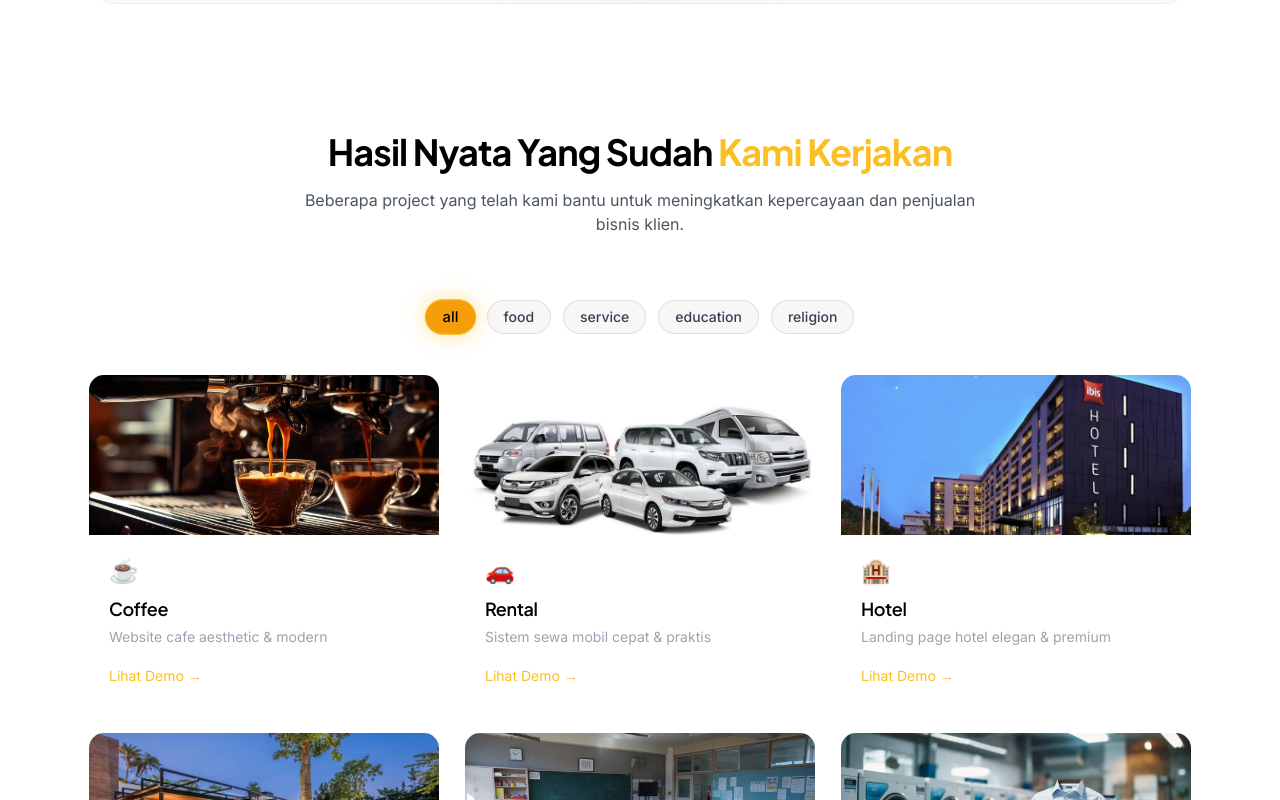
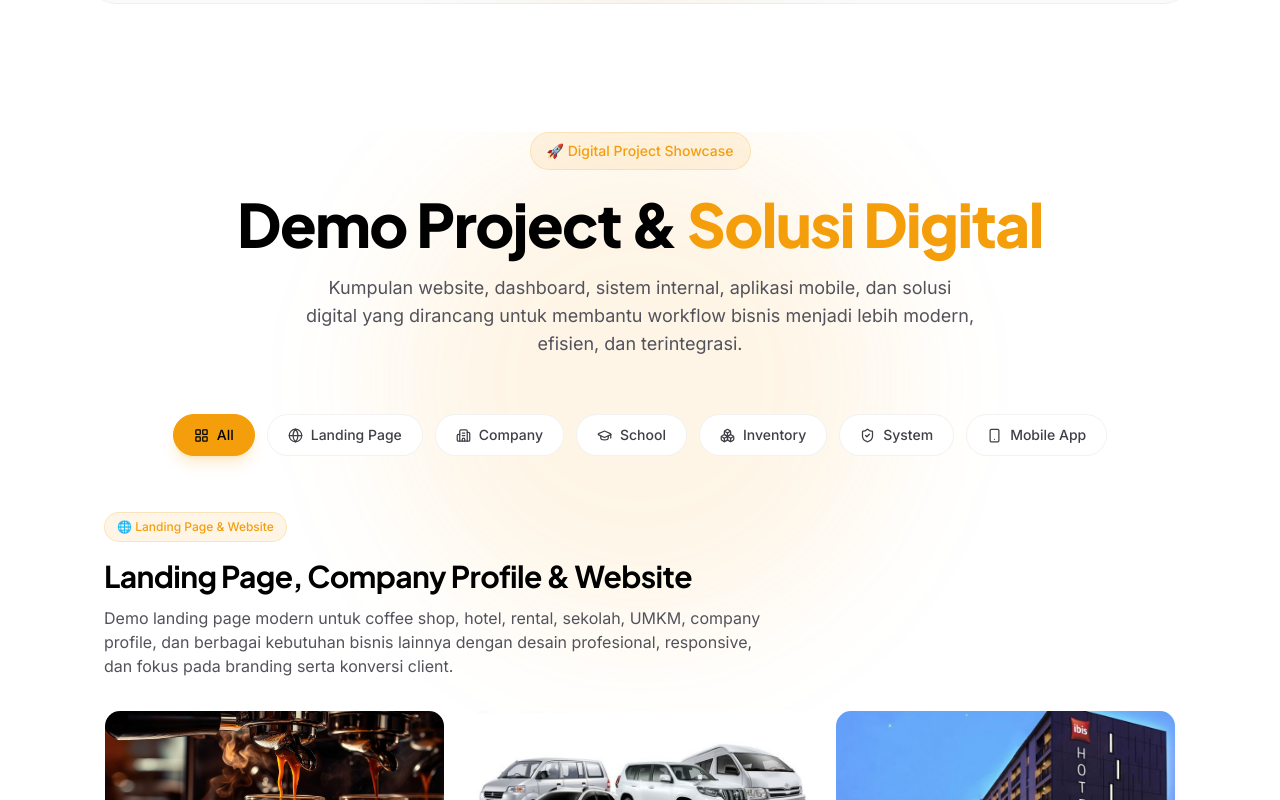
Before and after one commit to kustoro2026-oss/porto-fahri, a React (Vite) app: page / in a window 1280 px wide. Shown: the part 3640-4440 px from the top of the page. Built offline with nearby package versions, Linux system fonts and the light colour scheme.

Commit message:
demoSection update kategori

```diff
--- a/package.json
+++ b/package.json
@@ -12,6 +12,7 @@
   "dependencies": {
     "framer-motion": "^12.38.0",
     "gsap": "^3.14.2",
+    "lucide-react": "^1.14.0",
     "react": "^19.2.4",
     "react-dom": "^19.2.4",
     "react-router-dom": "^7.13.1"
--- a/src/components/home/DemoSection.jsx
+++ b/src/components/home/DemoSection.jsx
@@ -1,44 +1,253 @@
 import DemoCard from "../cards/DemoCard";
+import {
+  LayoutGrid,
+  Building2,
+  GraduationCap,
+  Boxes,
+  Smartphone,
+  ShieldCheck,
+  Globe,
+  PlayCircle,
+  ArrowRight,
+} from "lucide-react";
 
 export default function DemoSection({ filter, setFilter, filtered }) {
+  // CATEGORY
+  const categories = [
+    { label: "all", icon: LayoutGrid },
+    { label: "landing page", icon: Globe },
+    { label: "company", icon: Building2 },
+    { label: "school", icon: GraduationCap },
+    { label: "inventory", icon: Boxes },
+    { label: "system", icon: ShieldCheck },
+    { label: "mobile app", icon: Smartphone },
+  ];
+
+  // MOBILE DEMO
+  const mobileApps = [
+    {
+      title: "Attendance App",
+      image:
+        "https://images.unsplash.com/photo-1516321318423-f06f85e504b3?q=80&w=1200&auto=format&fit=crop",
+      desc: "QR attendance & realtime monitoring.",
+    },
+    {
+      title: "Warehouse Mobile",
+      image:
+        "https://images.unsplash.com/photo-1556740749-887f6717d7e4?q=80&w=1200&auto=format&fit=crop",
+      desc: "Inventory & barcode scanning system.",
+    },
+    {
+      title: "POS Mobile",
+      image:
+        "https://images.unsplash.com/photo-1520607162513-77705c0f0d4a?q=80&w=1200&auto=format&fit=crop",
+      desc: "Mobile cashier app for UMKM business.",
+    },
+  ];
+
+  // FILTER LANDING PAGE
+  const landingPageProjects = filtered.filter(
+    (item) => item.category === "landing page" || item.category === "website",
+  );
+
   return (
-    <>
+    <section className="relative mb-24 md:mb-32 overflow-hidden">
+      {/* BACKGROUND GLOW */}
+      <div className="absolute top-0 left-1/2 -translate-x-1/2 w-[280px] md:w-[500px] h-[280px] md:h-[500px] bg-amber-500/10 blur-3xl rounded-full pointer-events-none" />
+
       {/* HEADER */}
-      <div id="demo" className="text-center mb-16 mt-10">
-        <h2 className="text-2xl md:text-4xl font-heading font-bold tracking-tight leading-snug max-w-2xl mx-auto text-black dark:text-white">
-          Hasil Nyata Yang Sudah{" "}
-          <span className="text-amber-400">Kami Kerjakan</span>
+      <div id="demo" className="relative max-w-4xl mx-auto text-center px-4">
+        {/* BADGE */}
+        <div className="inline-flex items-center gap-2 px-4 py-2 rounded-full border border-amber-500/20 bg-amber-500/10 text-amber-500 text-xs md:text-sm font-medium">
+          🚀 Digital Project Showcase
+        </div>
+
+        {/* TITLE */}
+        <h2 className="mt-6 text-3xl sm:text-4xl md:text-6xl font-black tracking-tight leading-[1.05] text-black dark:text-white">
+          Demo Project &<span className="text-amber-500"> Solusi Digital</span>
         </h2>
 
-        <p className="text-gray-600 dark:text-gray-400 mt-4 max-w-2xl mx-auto text-sm md:text-base">
-          Beberapa project yang telah kami bantu untuk meningkatkan kepercayaan
-          dan penjualan bisnis klien.
+        {/* DESCRIPTION */}
+        <p className="mt-5 max-w-2xl mx-auto text-sm sm:text-base md:text-lg leading-relaxed text-zinc-600 dark:text-zinc-400">
+          Kumpulan website, dashboard, sistem internal, aplikasi mobile, dan
+          solusi digital yang dirancang untuk membantu workflow bisnis menjadi
+          lebih modern, efisien, dan terintegrasi.
         </p>
       </div>
 
       {/* FILTER */}
-      <div className="flex flex-wrap justify-center gap-3 mb-10">
-        {["all", "food", "service", "education", "religion"].map((cat) => (
-          <button
-            key={cat}
-            onClick={() => setFilter(cat)}
-            className={`px-4 py-1.5 rounded-full text-xs md:text-sm font-medium transition-all duration-300 border ${
-              filter === cat
-                ? "bg-amber-500 text-black border-amber-400 shadow-[0_0_20px_rgba(255,180,0,0.4)] scale-105"
-                : "bg-black/[0.03] dark:bg-white/10 text-gray-700 dark:text-gray-300 border-black/10 dark:border-white/10 hover:bg-black/[0.06] dark:hover:bg-white/20 hover:text-black dark:hover:text-white hover:scale-105"
-            }`}
-          >
-            {cat}
-          </button>
-        ))}
+      <div className="relative mt-10 md:mt-14 px-4">
+        <div className="flex flex-wrap items-center justify-center gap-2 md:gap-3">
+          {categories.map((cat) => {
+            const Icon = cat.icon;
+
+            return (
+              <button
+                key={cat.label}
+                onClick={() => setFilter(cat.label)}
+                className={`
+                  flex items-center gap-2
+                  px-4 md:px-5
+                  py-2.5
+                  rounded-full
+                  text-xs md:text-sm
+                  font-medium
+                  border
+                  transition-all duration-300
+
+                  ${
+                    filter === cat.label
+                      ? "bg-amber-500 border-amber-500 text-black shadow-lg shadow-amber-500/20"
+                      : "bg-white dark:bg-white/[0.03] border-black/5 dark:border-white/10 text-zinc-700 dark:text-zinc-300 hover:border-amber-500/30 hover:bg-black/[0.02] dark:hover:bg-white/[0.05]"
+                  }
+                `}
+              >
+                <Icon size={15} />
+
+                <span className="capitalize">{cat.label}</span>
+              </button>
+            );
+          })}
+        </div>
       </div>
 
-      {/* GRID */}
-      <div className="grid grid-cols-1 sm:grid-cols-2 lg:grid-cols-3 gap-6">
-        {filtered.map((demo, i) => (
-          <DemoCard key={i} demo={demo} index={i} />
-        ))}
+      {/* LANDING PAGE SECTION */}
+      {filter !== "mobile app" && (
+        <div className="relative mt-12 md:mt-14 px-4">
+          {/* HEADER */}
+          <div className="mb-6 md:mb-8">
+            {/* BADGE */}
+            <div className="inline-flex items-center gap-2 px-3 py-1.5 rounded-full border border-amber-500/20 bg-amber-500/10 text-amber-500 text-xs font-medium">
+              🌐 Landing Page & Website
+            </div>
+
+            {/* TITLE */}
+            <h3 className="mt-4 text-2xl md:text-3xl font-bold text-black dark:text-white leading-tight">
+              Landing Page, Company Profile & Website
+            </h3>
+
+            {/* DESCRIPTION */}
+            <p className="mt-3 max-w-2xl text-sm md:text-base leading-relaxed text-zinc-600 dark:text-zinc-400">
+              Demo landing page modern untuk coffee shop, hotel, rental,
+              sekolah, UMKM, company profile, dan berbagai kebutuhan bisnis
+              lainnya dengan desain profesional, responsive, dan fokus pada
+              branding serta konversi client.
+            </p>
+          </div>
+
+          {/* GRID */}
+          <div className="grid grid-cols-1 sm:grid-cols-2 xl:grid-cols-3 gap-5 md:gap-6">
+            {landingPageProjects.map((demo, i) => (
+              <DemoCard key={demo.id || i} demo={demo} index={i} />
+            ))}
+          </div>
+        </div>
+      )}
+
+      {/* MOBILE APP SECTION */}
+      {(filter === "all" || filter === "mobile app") && (
+        <div className="relative mt-14 md:mt-16 px-4">
+          {/* HEADER */}
+          <div className="mb-6 md:mb-8">
+            <div className="inline-flex items-center gap-2 px-3 py-1.5 rounded-full border border-amber-500/20 bg-amber-500/10 text-amber-500 text-xs font-medium">
+              📱 Mobile Application
+            </div>
+
+            <h3 className="mt-4 text-2xl md:text-3xl font-bold text-black dark:text-white leading-tight">
+              Mobile App & PWA Preview
+            </h3>
+
+            <p className="mt-3 max-w-2xl text-sm md:text-base leading-relaxed text-zinc-600 dark:text-zinc-400">
+              Demo aplikasi mobile dan Progressive Web App (PWA) yang dapat
+              digunakan untuk absensi, inventory, barcode scanning, monitoring,
+              dan kebutuhan operasional bisnis langsung dari perangkat mobile.
+            </p>
+          </div>
+
+          {/* MOBILE GRID */}
+          <div className="grid grid-cols-1 sm:grid-cols-2 xl:grid-cols-3 gap-5">
+            {mobileApps.map((app, index) => (
+              <div
+                key={index}
+                className="group relative overflow-hidden rounded-[24px] border border-black/5 dark:border-white/10 bg-white dark:bg-white/[0.03]"
+              >
+                {/* IMAGE */}
+                <div className="relative aspect-[4/5] overflow-hidden">
+                  <img
+                    src={app.image}
+                    alt={app.title}
+                    className="w-full h-full object-cover transition-transform duration-500 group-hover:scale-105"
+                  />
+
+                  {/* OVERLAY */}
+                  <div className="absolute inset-0 bg-gradient-to-t from-black/80 via-black/20 to-transparent" />
+
+                  {/* PLAY BUTTON */}
+                  <div className="absolute inset-0 flex items-center justify-center">
+                    <button className="w-14 h-14 rounded-full bg-white/90 flex items-center justify-center hover:scale-110 transition-all duration-300">
+                      <PlayCircle size={24} className="text-black ml-1" />
+                    </button>
+                  </div>
+
+                  {/* CONTENT */}
+                  <div className="absolute bottom-0 left-0 right-0 p-4 md:p-5">
+                    {/* BADGE */}
+                    <div className="inline-flex items-center gap-2 px-3 py-1 rounded-full bg-amber-500 text-black text-[11px] font-semibold">
+                      PWA READY
+                    </div>
+
+                    {/* TITLE */}
+                    <h4 className="mt-3 text-lg font-bold text-white">
+                      {app.title}
+                    </h4>
+
+                    {/* DESC */}
+                    <p className="mt-1 text-sm text-zinc-300 leading-relaxed">
+                      {app.desc}
+                    </p>
+
+                    {/* BUTTON */}
+                    <button className="mt-4 inline-flex items-center gap-2 text-sm font-medium text-amber-400 hover:text-amber-300 transition-colors">
+                      Watch Demo
+                      <ArrowRight size={16} />
+                    </button>
+                  </div>
+                </div>
+              </div>
+            ))}
+          </div>
+        </div>
+      )}
+
+      {/* EMPTY */}
+      {landingPageProjects.length === 0 && filter !== "mobile app" && (
+        <div className="mt-10 px-4">
+          <div className="rounded-[24px] border border-dashed border-black/10 dark:border-white/10 bg-black/[0.02] dark:bg-white/[0.03] px-6 py-12 text-center">
+            <div className="text-4xl">🚀</div>
+
+            <h3 className="mt-4 text-lg md:text-xl font-semibold text-black dark:text-white">
+              Project Akan Segera Ditambahkan
+            </h3>
+
+            <p className="mt-3 max-w-lg mx-auto text-sm md:text-base leading-relaxed text-zinc-600 dark:text-zinc-400">
+              Saat ini kategori ini masih dalam tahap pengembangan dan akan
+              segera tersedia untuk demo client.
+            </p>
+          </div>
+        </div>
+      )}
+
+      {/* FOOTER TEXT */}
+      <div className="relative mt-16 md:mt-20 max-w-2xl mx-auto text-center px-4">
+        <p className="text-sm md:text-base leading-relaxed text-zinc-600 dark:text-zinc-400">
+          Setiap sistem dirancang dengan pendekatan berbeda sesuai kebutuhan
+          bisnis, efisiensi workflow, dan identitas brand perusahaan.
+        </p>
+
+        <div className="mt-8 flex justify-center">
+          <div className="w-24 h-px bg-gradient-to-r from-transparent via-amber-500/40 to-transparent" />
+        </div>
       </div>
-    </>
+    </section>
   );
 }
--- a/src/constants/demos.js
+++ b/src/constants/demos.js
@@ -12,7 +12,7 @@ export const demos = [
     path: "/coffee",
     desc: "Website cafe aesthetic & modern",
     icon: "☕",
-    category: "food",
+    category: "landing page",
     image: coffeeImg,
   },
   {
@@ -20,7 +20,7 @@ export const demos = [
     path: "/rental",
     desc: "Sistem sewa mobil cepat & praktis",
     icon: "🚗",
-    category: "service",
+    category: "landing page",
     image: rentalImg,
   },
   {
@@ -28,7 +28,7 @@ export const demos = [
     path: "/hotel",
     desc: "Landing page hotel elegan & premium",
     icon: "🏨",
-    category: "service",
+    category: "landing page",
     image: hotelImg,
   },
   {
@@ -36,7 +36,7 @@ export const demos = [
     path: "/resto",
     desc: "Website menu & booking restoran",
     icon: "🍽️",
-    category: "food",
+    category: "landing page",
     image: restoImg,
   },
   {
@@ -44,7 +44,7 @@ export const demos = [
     path: "/sekolah",
     desc: "Profil sekolah profesional",
     icon: "🏫",
-    category: "education",
+    category: "landing page",
     image: sekolahImg,
   },
   {
@@ -52,7 +52,7 @@ export const demos = [
     path: "/laundry",
     desc: "Website laundry modern + tracking order",
     icon: "🧺",
-    category: "service",
+    category: "landing page",
     image: laundryImg,
   },
   {
@@ -60,7 +60,7 @@ export const demos = [
     path: "/umroh",
     desc: "Landing page travel umroh profesional",
     icon: "🕋",
-    category: "religion",
+    category: "landing page",
     image: umrohImg,
   },
 ];
--- a/src/pages/Home.jsx
+++ b/src/pages/Home.jsx
@@ -27,7 +27,18 @@ export default function Home() {
     "https://wa.me/6285707185783?text=Halo%20saya%20tertarik%20dengan%20paket%20website";
 
   const filtered =
-    filter === "all" ? demos : demos.filter((item) => item.category === filter);
+    filter === "all"
+      ? demos
+      : demos.filter((item) => {
+          // support old category "website"
+          if (filter === "landing page") {
+            return (
+              item.category === "landing page" || item.category === "website"
+            );
+          }
+
+          return item.category === filter;
+        });
 
   return (
     <div className="min-h-screen bg-white text-black dark:bg-[#0a0a0a] dark:text-white font-sans relative overflow-hidden transition-colors duration-300">
```
Also changed, not shown: 1 other file (tests, documents, lock files or other folders).
